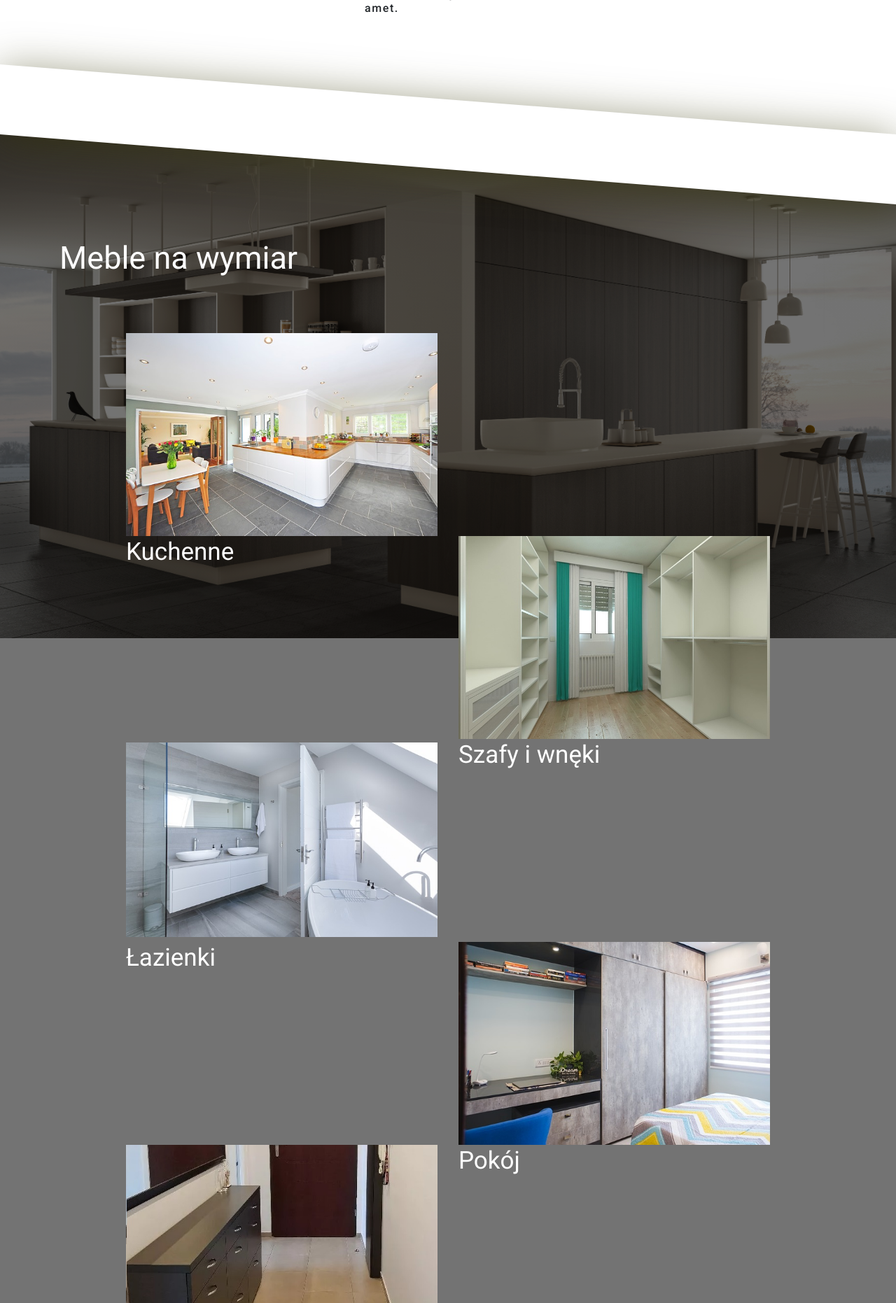
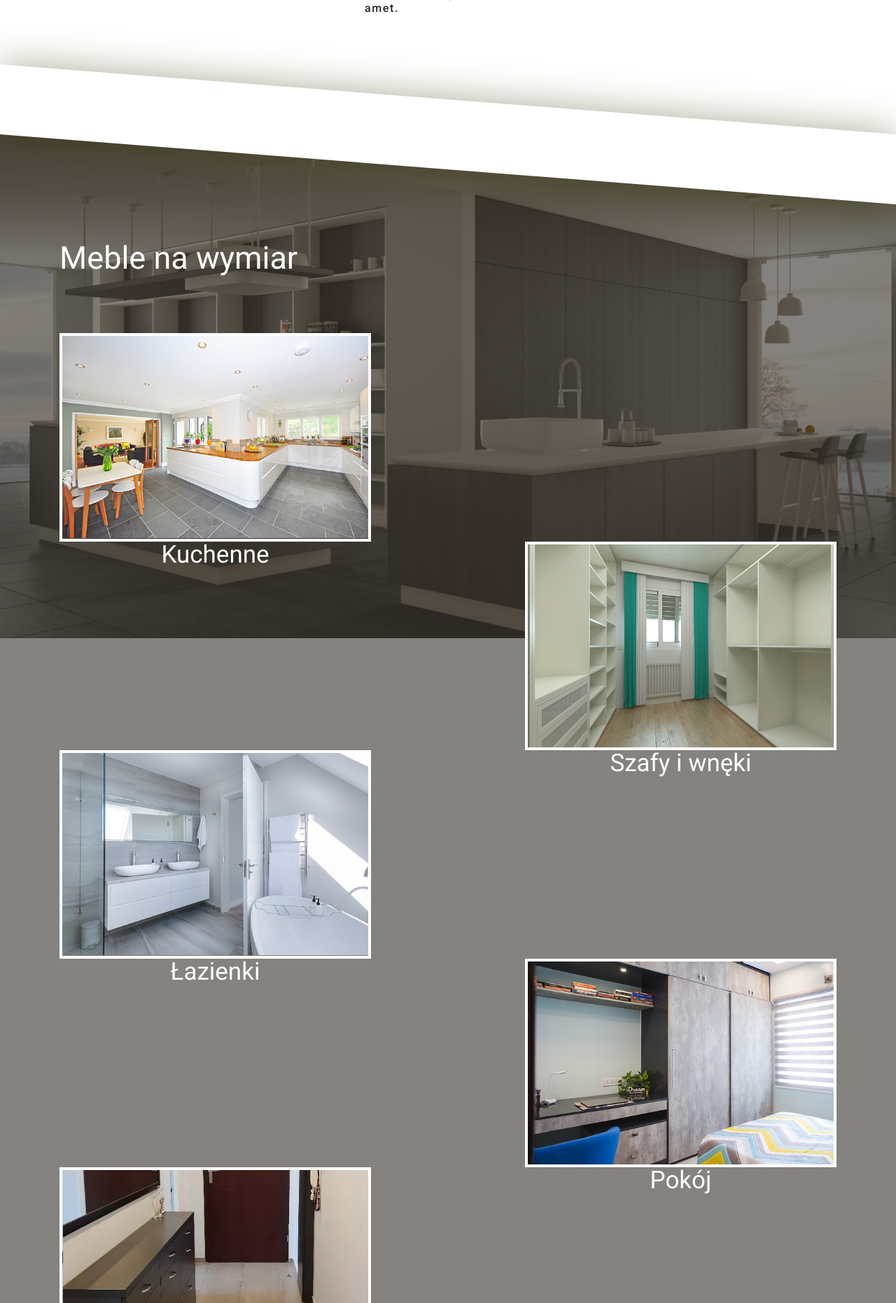
Before and after one commit to webyou-pl/mebleksiezyk, a PHP site: page / in a window 1280 px wide. Shown: the part 1522-3384 px from the top of the page at 70% size. Run offline with PHP 8.4, Linux system fonts and the light colour scheme; some libraries are stand-ins or nearby versions.

Commit message:
Uwagi dziewczyn

```diff
--- a/index.php
+++ b/index.php
@@ -78,7 +78,7 @@
             <div class="container">
                 <h2 class="h1">Meble na wymiar</h2>
                 <div class="row">
-                    <div class="col-12 col-md-5 offset-md-1 furnituresSize__content">
+                    <div class="col-12 col-md-5 furnituresSize__content">
                         <div class="furnituresSize__box">
                             <div class="furnituresSize__image">
                                 <a class="popup-gallery__item" href="images/sections/meble-na-wymiar/kuchenne.jpg">
@@ -90,7 +90,7 @@
                             </div>
                         </div>
                     </div>
-                    <div class="col-12 col-md-5 offset-md-6 furnituresSize__content">
+                    <div class="col-12 col-md-5 offset-md-7 furnituresSize__content">
                         <div class="furnituresSize__box">
                             <div class="furnituresSize__image">
                                 <a class="popup-gallery__item" href="images/sections/meble-na-wymiar/szafy-i-wneki.jpg">
@@ -102,7 +102,7 @@
                             </div>
                         </div>
                     </div>
-                    <div class="col-12 col-md-5 offset-md-1 furnituresSize__content">
+                    <div class="col-12 col-md-5 furnituresSize__content">
                         <div class="furnituresSize__box">
                             <div class="furnituresSize__image">
                                 <a class="popup-gallery__item" href="images/sections/meble-na-wymiar/lazienki.jpg">
@@ -114,7 +114,7 @@
                             </div>
                         </div>
                     </div>
-                    <div class="col-12 col-md-5 offset-md-6 furnituresSize__content">
+                    <div class="col-12 col-md-5 offset-md-7 furnituresSize__content">
                         <div class="furnituresSize__box">
                             <div class="furnituresSize__image">
                                 <a class="popup-gallery__item" href="images/sections/meble-na-wymiar/pokoj.jpg">
@@ -126,7 +126,7 @@
                             </div>
                         </div>
                     </div>
-                    <div class="col-12 col-md-5 offset-md-1 furnituresSize__content">
+                    <div class="col-12 col-md-5 furnituresSize__content">
                         <div class="furnituresSize__box">
                             <div class="furnituresSize__image">
                                 <a class="popup-gallery__item" href="images/sections/meble-na-wymiar/przedpokoj.jpg">
@@ -138,7 +138,7 @@
                             </div>
                         </div>
                     </div>
-                    <div class="col-12 col-md-5 offset-md-6 furnituresSize__content">
+                    <div class="col-12 col-md-5 offset-md-7 furnituresSize__content">
                         <div class="furnituresSize__box">
                             <div class="furnituresSize__image">
                                 <a class="popup-gallery__item" href="images/sections/meble-na-wymiar/mlodziezowe-i-dzieciece.jpg">
@@ -150,7 +150,7 @@
                             </div>
                         </div>
                     </div>
-                    <div class="col-12 col-md-5 offset-md-1 furnituresSize__content">
+                    <div class="col-12 col-md-5 furnituresSize__content">
                         <div class="furnituresSize__box">
                             <div class="furnituresSize__image">
                                 <a class="popup-gallery__item" href="images/sections/meble-na-wymiar/sypialnia.jpg">
@@ -162,7 +162,7 @@
                             </div>
                         </div>
                     </div>
-                    <div class="col-12 col-md-5 offset-md-6 furnituresSize__content">
+                    <div class="col-12 col-md-5 offset-md-7 furnituresSize__content">
                         <div class="furnituresSize__box">
                             <div class="furnituresSize__image">
                                 <a class="popup-gallery__item" href="images/sections/meble-na-wymiar/dla-firm.jpg">
@@ -174,7 +174,7 @@
                             </div>
                         </div>
                     </div>
-                    <div class="col-12 col-md-5 offset-md-1 furnituresSize__content">
+                    <div class="col-12 col-md-5 furnituresSize__content">
                         <div class="furnituresSize__box">
                             <div class="furnituresSize__image">
                                 <a class="popup-gallery__item" href="images/sections/meble-na-wymiar/pozostale.jpg">
--- a/scss/utils/variables.scss
+++ b/scss/utils/variables.scss
@@ -1,6 +1,8 @@
 //COLORS
 $primary: #212529;
 $secondary: #ccc;
+
+$brown : #332f29;
 
 
 
```
Also changed, not shown: scss/layout/furnituresSize.scss (+6 -3 lines), build/main.css, images/sections/meble-na-wymiar/lazienki.jpg.
